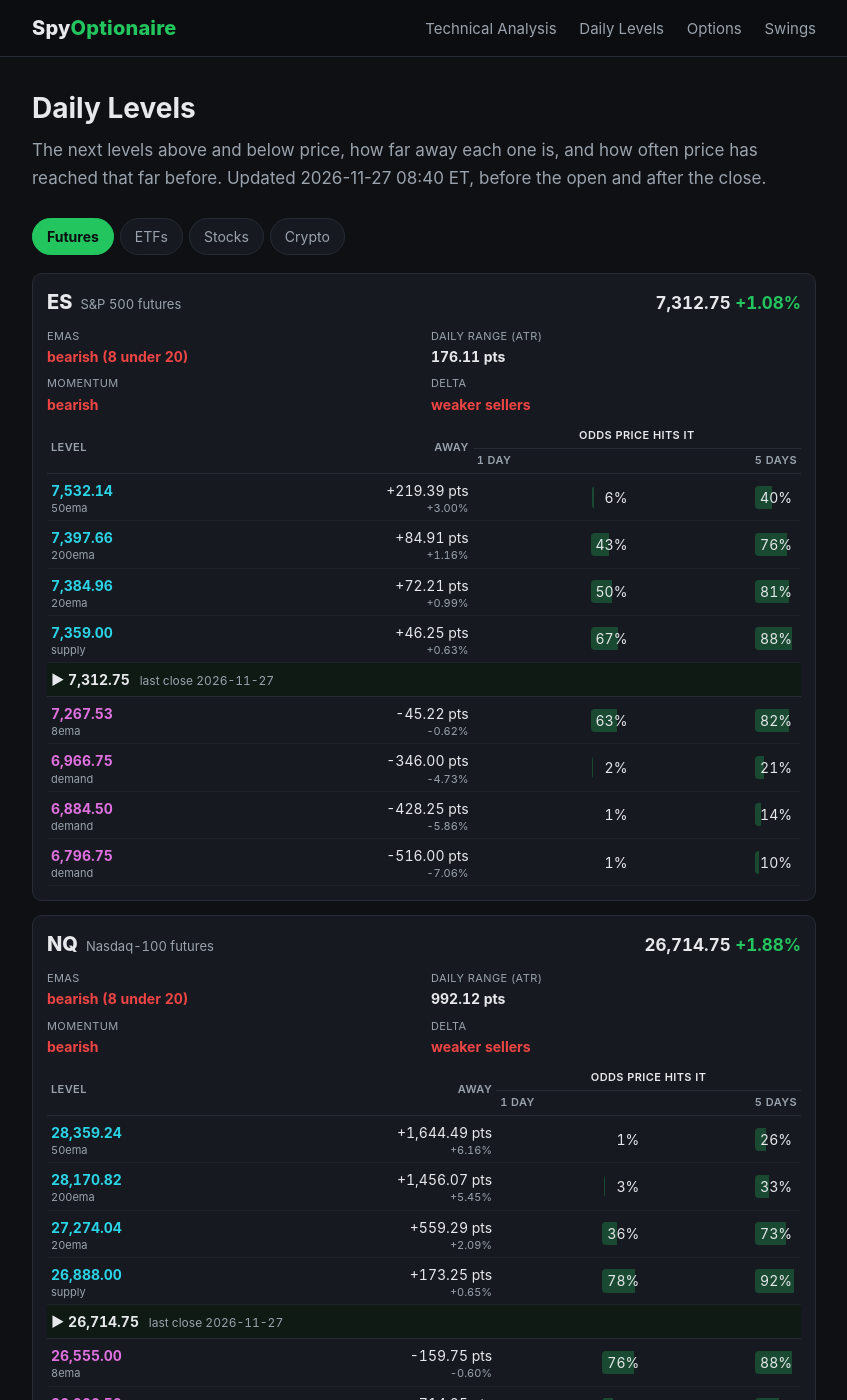
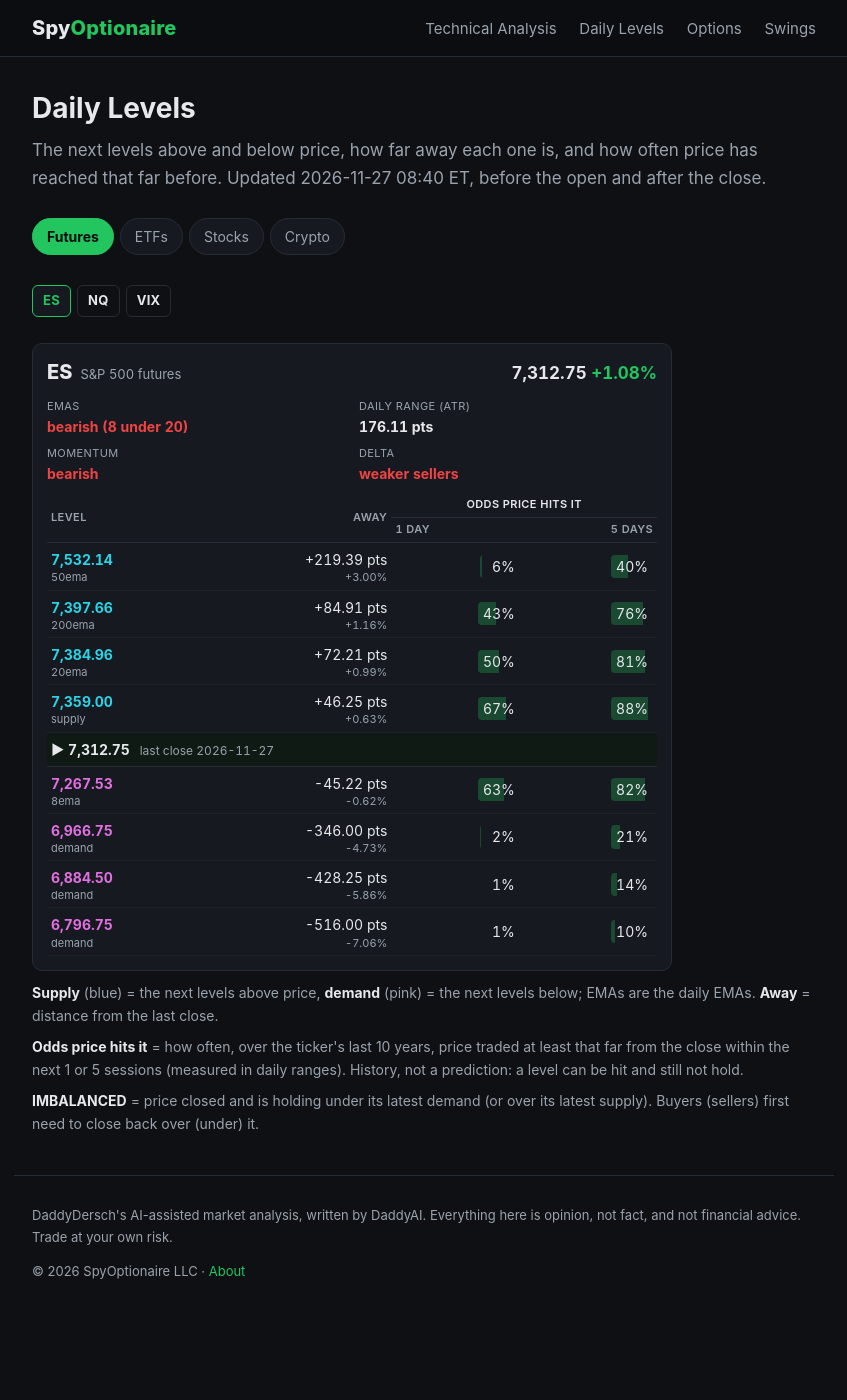
Before and after one commit to SpyOptionaire/spyoptionaire.github.io, a Jekyll site: the page built from levels.html, in a window 1280 px wide and 1400 px high. Shown: the whole window, without its empty margins (216-1063 px from the left). Built offline with Jekyll 4.4.1, drawn with Linux system fonts in a browser that asks for light colours; some of the changed text lies outside the part shown.

Commit message:
Options + Daily Levels: ticker picker, one card at a time (Options lists every ticker, SPY first)
Co-Authored-By: Claude Opus 5.5 <noreply@anthropic.com>
Claude-Session: https://claude.ai/code/session_01EnXCpuWUg6oc66XeZWqt4P

```diff
--- a/assets/css/style.css
+++ b/assets/css/style.css
@@ -93,3 +93,14 @@ main > .ob { margin:14px 0; }
 .uc { display:flex; flex-wrap:wrap; gap:5px; }
 .tk { font-size:12px; font-weight:650; border:1px solid var(--line); border-radius:6px; padding:2px 7px; color:var(--muted); }
 .tk.on { color:#0b0d10; background:var(--accent); border-color:var(--accent); }
+
+/* ticker picker (owner 11-27: click a ticker, only that one shows) */
+.picker { display:flex; flex-wrap:wrap; gap:6px; margin:12px 0 12px; }
+.picker button { background:transparent; color:var(--text); border:1px solid var(--line); border-radius:6px; padding:4px 10px; font:inherit; font-size:13px; font-weight:650; cursor:pointer; letter-spacing:.3px; }
+.picker button:hover { border-color:var(--accent); }
+.picker button.on { background:var(--panel); border-color:var(--accent); color:var(--accent); }
+.picker button.soon { color:var(--muted); font-weight:500; border-style:dashed; }
+.picker button.soon.on { color:var(--text); border-style:solid; }
+.board.one { grid-template-columns:1fr; max-width:640px; }
+.ledger { margin:14px 0 0; } .ledger .lg { margin:0 0 2px; } .ledger .picker { margin:4px 0 8px; }
+.lgn { color:var(--muted); font-size:11px; text-transform:uppercase; letter-spacing:.5px; font-weight:700; }
--- a/levels.html
+++ b/levels.html
@@ -15,10 +15,11 @@ permalink: /levels/
 {% assign groups = "futures,etfs,stocks,crypto" | split: "," %}
 {% for g in groups %}
 {% assign items = L.tickers | where: "group", g %}
-<div class="board" data-g="{{ g }}">
+<div class="board one" data-g="{{ g }}">
+{% if items.size > 0 %}<div class="picker">{% for t in items %}<button data-s="{{ t.sym }}">{{ t.sym }}</button>{% endfor %}</div>{% endif %}
 {% if items.size == 0 %}<p class="empty">{% if g == 'stocks' %}Stocks join with the next update.{% else %}Nothing here yet.{% endif %}</p>{% endif %}
 {% for t in items %}
-  <div class="card{% if t.imbalanced %} imb{% endif %}">
+  <div class="card{% if t.imbalanced %} imb{% endif %}" data-s="{{ t.sym }}">
     <div class="ch">
       <span class="sym">{{ t.sym }}</span><span class="nm">{{ t.name }}</span>
       <span class="px">{{ t.close }} <span class="{% if t.chg_pct >= 0 %}up{% else %}dn{% endif %}">{% if t.chg_pct >= 0 %}+{% endif %}{{ t.chg_pct }}%</span></span>
```
Also changed, not shown: other parts of levels.html (+19 -4 lines), _data/options.json (+113 -1 lines), options.html (+23 -3 lines).
